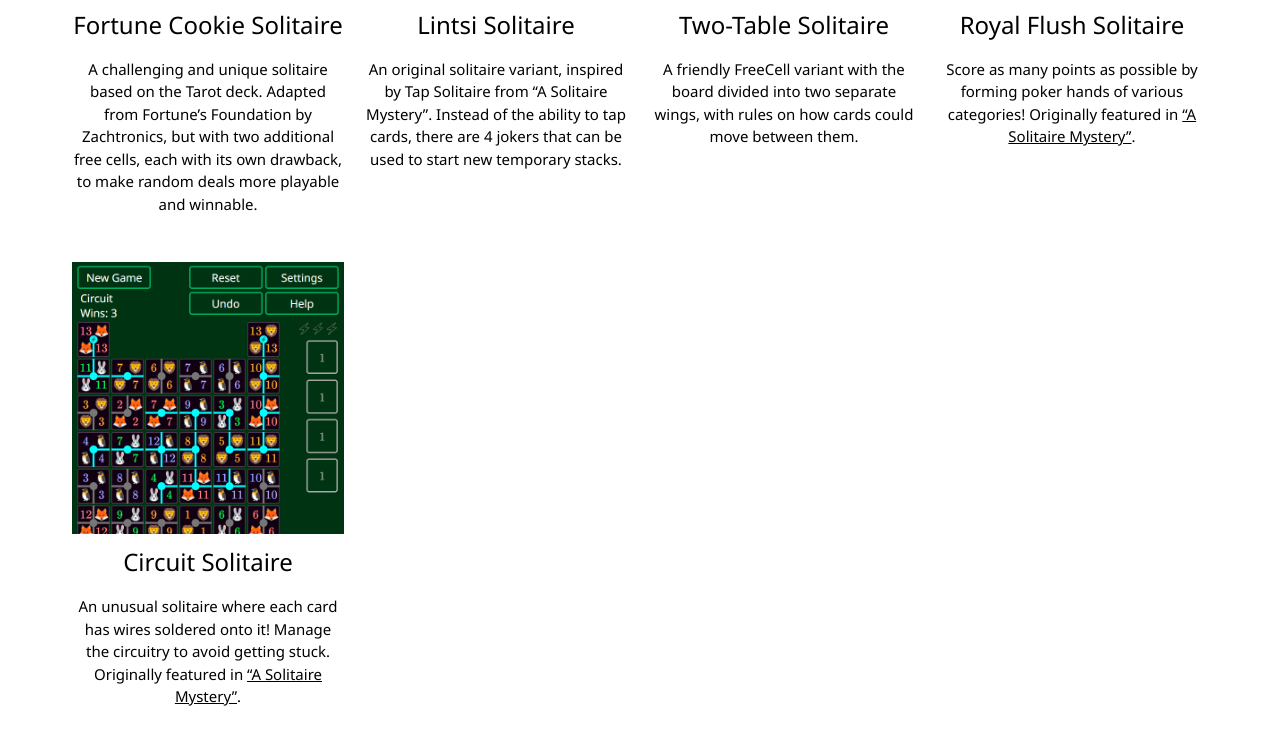
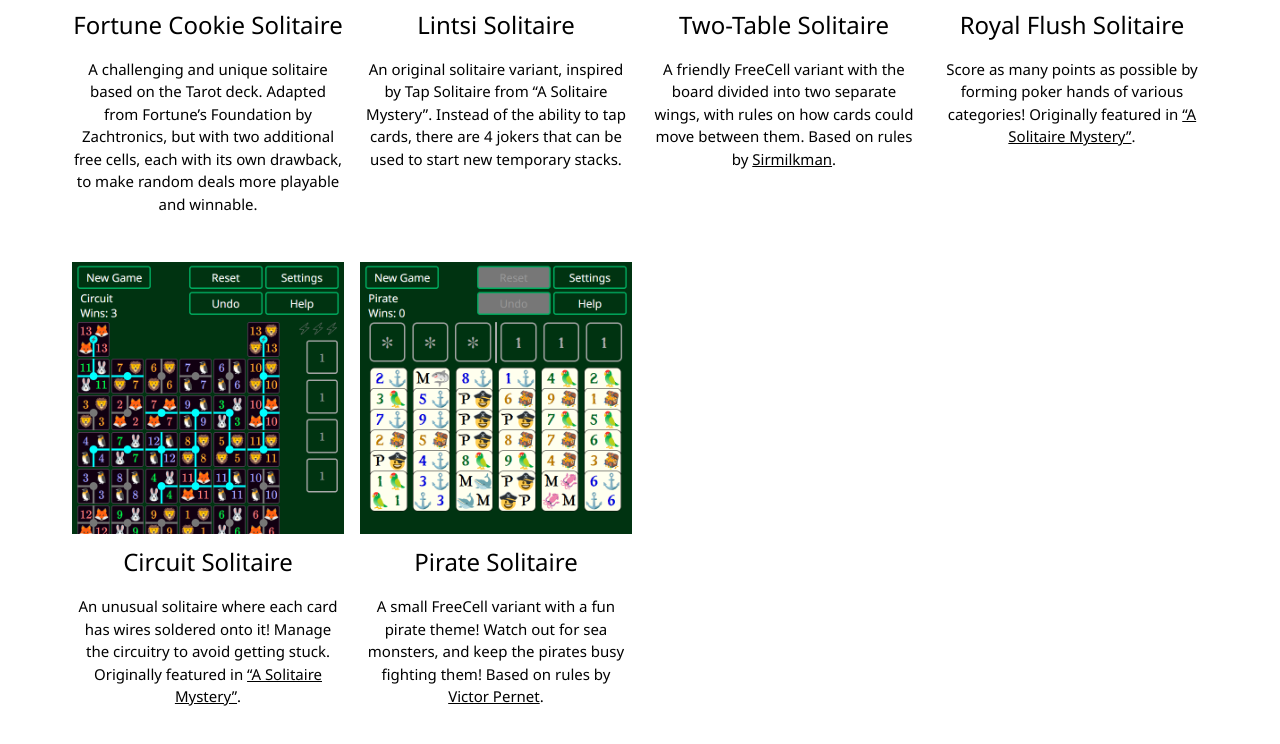
Before and after one commit to Spheniscine/spheniscine.github.io, a plain HTML site: page docs/index.html in a window 1280 px wide. Shown: the part 2450-3194 px from the top of the page. Drawn offline with Linux system fonts and the light colour scheme.

Commit message:
pirate solitaire

```diff
--- a/docs/index.html
+++ b/docs/index.html
@@ -219,6 +219,7 @@
                     <img src="assets/two-table-solitaire.png" style="width:100%">
                     <h3>Two-Table Solitaire</h3></a>
                     <p>A friendly FreeCell variant with the board divided into two separate wings, with rules on how cards could move between them.
+                        Based on rules by <a href="https://sirmilkman.itch.io/two-table-solitaire">Sirmilkman</a>.
                     </p>
 
             </div>
@@ -246,6 +247,16 @@
                     </p>
 
             </div>
+
+            <div class="w3-quarter">
+                <a class="game-link" href="https://spheniscine.github.io/solitaire-pirate/">
+                    <img src="assets/pirate-solitaire.png" style="width:100%">
+                    <h3>Pirate Solitaire</h3></a>
+                    <p>A small FreeCell variant with a fun pirate theme! Watch out for sea monsters, and keep the pirates busy fighting them!
+                        Based on rules by <a href="https://victor-pernet.itch.io/pirate-solitaire">Victor Pernet</a>.
+                    </p>
+
+            </div>
         </div>
 
         <!-- End page content -->
```
Also changed, not shown: docs/assets/pirate-solitaire.png (added).
